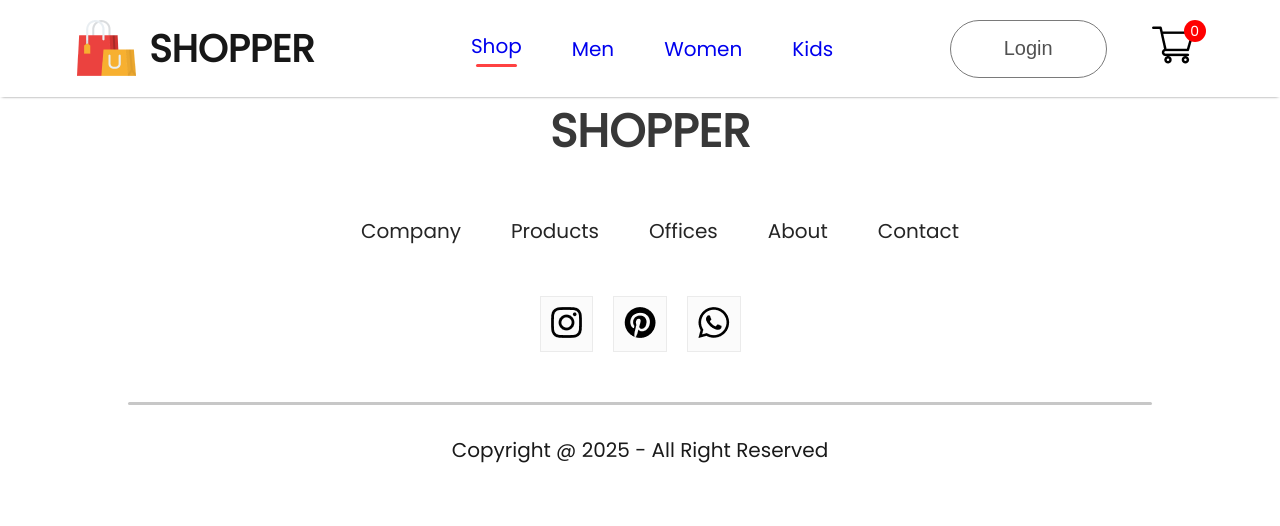
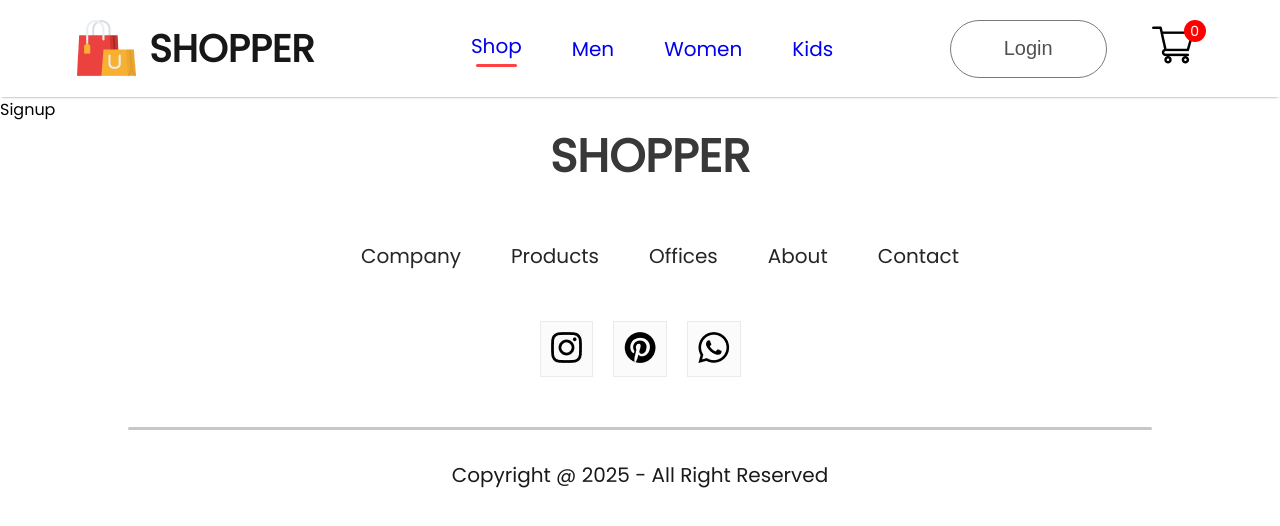
Before and after one commit to jayantdhingra/shopper, a React (Create React App) app: page /signup in a window 1280 px wide. Shown: the top 526 px of the page. Built offline with nearby package versions, Linux system fonts and the light colour scheme.

Commit message:
Separated Login and Signup pages to 2 different files

```diff
--- a/src/App.js
+++ b/src/App.js
@@ -5,8 +5,9 @@ import Shop from './Pages/Shop';
 import ShopCategory from './Pages/ShopCategory';
 import Product from './Pages/Product';
 import Cart from './Pages/Cart';
-import LoginSignup from './Pages/LoginSignup';
+import Login from './Pages/Login';
 import Footer from './Components/Footer/Footer';
+import Signup from './Pages/Signup';
 
 function App() {
   return (
@@ -22,7 +23,8 @@ function App() {
           <Route path=':productId' element={<Product/>}/>
         </Route>
         <Route path='/cart' element={<Cart/>}/>
-        <Route path='/login' element={<LoginSignup/>}/>
+        <Route path='/login' element={<Login/>}/>
+        <Route path='/signup' element={<Signup/>}/>
       </Routes>
       <Footer/>
       </BrowserRouter>
--- a/src/Pages/LoginSignup.jsx
+++ b/src/Pages/Login.jsx
@@ -1,9 +1,9 @@
 import React from 'react'
 
-export const LoginSignup = () => {
+export const Login = () => {
   return (
     <div>LoginSignup</div>
   )
 }
 
-export default LoginSignup
+export default Login
--- /dev/null
+++ b/src/Pages/Signup.jsx
@@ -0,0 +1,9 @@
+import React from 'react'
+
+export const Signup = () => {
+  return (
+    <div>Signup</div>
+  )
+}
+
+export default Signup
```
